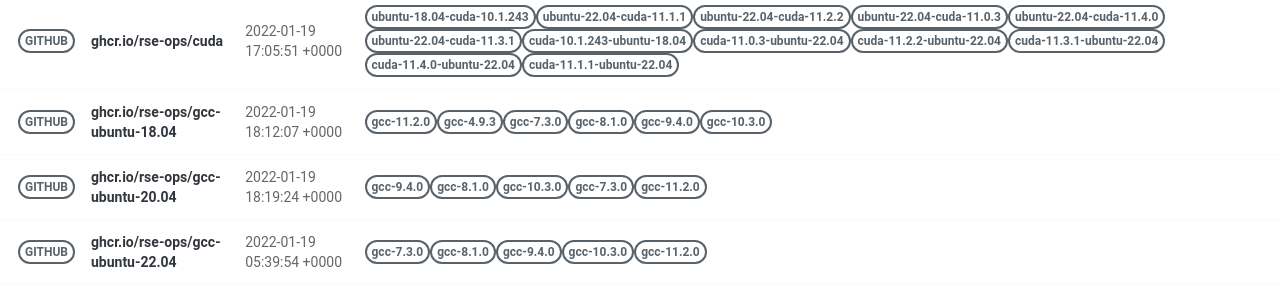
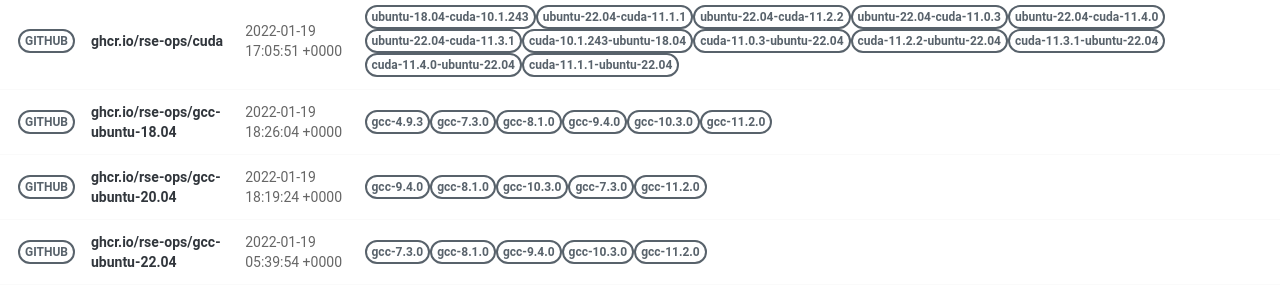
Before and after one commit to rse-ops/docker-images, a Jekyll site: the page built from pages/index.md, in a window 1280 px wide. Shown: the part 502-801 px from the top of the page. Built offline with Jekyll 4.4.1, drawn with Linux system fonts in a browser that asks for light colours; nearby versions of some CDN libraries.

Commit message:
Automated push to update library 2022-01-19

```diff
--- a/_library/ghcr.io-rse-ops-gcc-ubuntu-18.04.md
+++ b/_library/ghcr.io-rse-ops-gcc-ubuntu-18.04.md
@@ -1,14 +1,11 @@
 ---
 layout: container
 name: ghcr.io/rse-ops/gcc-ubuntu-18.04
-updated_at: 2022-01-19 18:12:07.289508
+updated_at: 2022-01-19 18:26:04.417370
 
 
 container_url: https://github.com/orgs/rse-ops/packages/container/package/gcc-ubuntu-18.04
 versions:
- - tag: gcc-11.2.0
-   dockerfile: https://github.com/rse-ops/docker-images/blob/main/ubuntu/gcc/Dockerfile
-   manifest: https://crane.ggcr.dev/manifest/ghcr.io/rse-ops/gcc-ubuntu-18.04:gcc-11.2.0
  - tag: gcc-4.9.3
    dockerfile: https://github.com/rse-ops/docker-images/blob/main/ubuntu/gcc/Dockerfile
    manifest: https://crane.ggcr.dev/manifest/ghcr.io/rse-ops/gcc-ubuntu-18.04:gcc-4.9.3
```
Also changed, not shown: other parts of _library/ghcr.io-rse-ops-gcc-ubuntu-18.04.md (+3 -0 lines).
